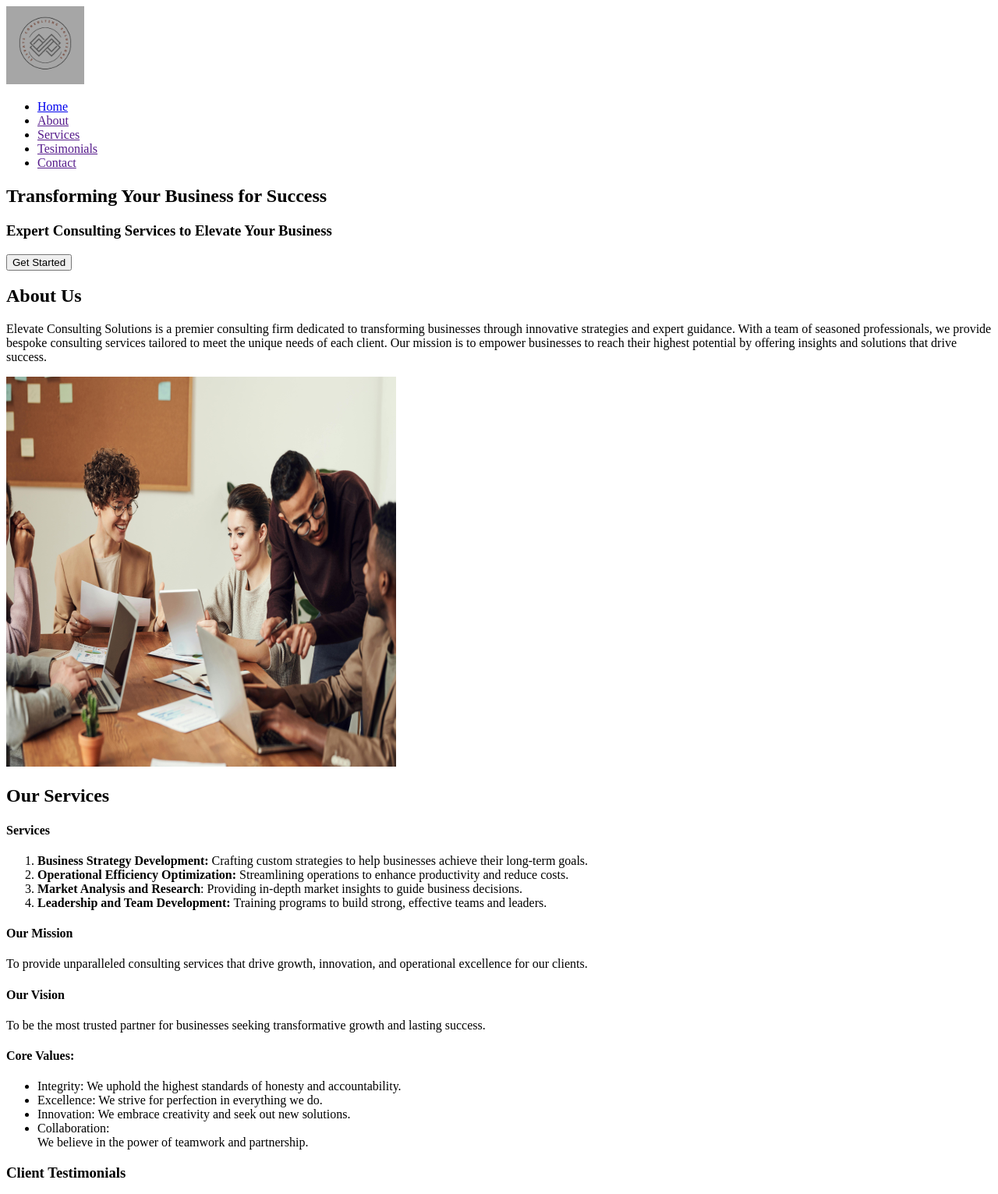
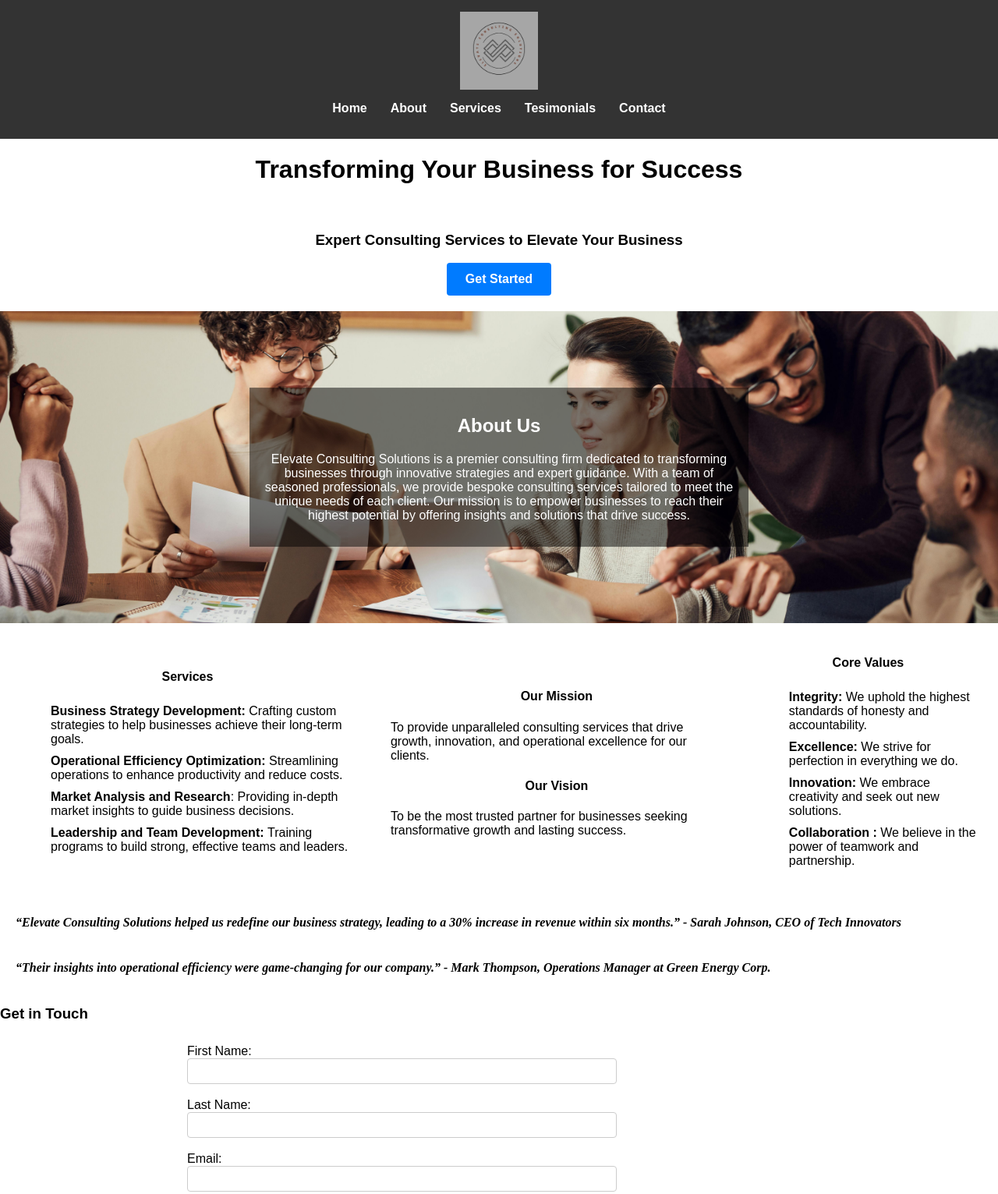
Before and after one commit to malusiT/Elevate-Consulting-Solutions-Webpage, a plain HTML site: page index.html in a window 1280 px wide. Shown: the top 1531 px of the page at 78% size. Drawn offline with Linux system fonts and the light colour scheme.

Commit message:
styled the Css

```diff
--- /dev/null
+++ b/css/style.css
@@ -0,0 +1,207 @@
+body {
+    font-family: Arial, sans-serif;
+    margin: 0;
+    padding: 0;
+}
+header {
+    background-color: #333;
+    color: #fff;
+    padding: 15px 0;
+    text-align: center;
+}
+#logo-image {
+    width: 100px;
+    height: 100px;
+    display: block;
+    margin: 0 auto;
+}
+nav {
+    margin: 15px 0;
+}
+nav ul {
+    list-style-type: none;
+    padding: 0;
+    margin: 0;
+    display: flex;
+    justify-content: center;
+}
+nav ul li {
+    margin: 0 15px;
+}
+nav ul li a {
+    color: #fff;
+    text-decoration: none;
+    font-weight: bold;
+}
+nav ul li a:hover {
+    color: #ccc;
+}
+h1, h2, h4{
+    text-align: center;
+    /* position: relative; */
+}
+article{
+    padding: 20px;
+}
+
+#hero-section{
+    display: flex;
+    flex-direction: row;
+    justify-content: center;
+    align-content: center;
+}
+
+.formal-button {
+    display: block; /* Change display to block to center using margin */
+    margin: 0 auto; /* Center horizontally */
+    padding: 12px 24px;
+    font-size: 16px;
+    font-weight: bold;
+    color: #fff;
+    background-color: #007bff;
+    border: none;
+    border-radius: 4px;
+    text-decoration: none;
+    cursor: pointer;
+    transition: background-color 0.3s ease;
+}
+
+.formal-button:hover {
+    background-color: #0056b3;
+}
+
+
+.container {
+    position: relative;
+    height: 400px; /* Set a height for the container */
+    background-image: url("../images/pexels-fauxels-3184360.jpg"); /* Adjust path as per your folder structure */
+    background-size: cover;
+    background-position: center center;
+    background-repeat: no-repeat;
+    display: flex;
+    align-items: center;
+    justify-content: center;
+    text-align: center;
+    color: white;
+    /* font-size: 24px; */
+    /* font-weight: bold; */
+}
+.text-overlay {
+    position: absolute;
+    top: 50%; /* Adjust vertically as needed */
+    left: 50%; /* Adjust horizontally as needed */
+    transform: translate(-50%, -50%);
+    background-color: rgba(0, 0, 0, 0.5); /* Semi-transparent background for better readability */
+    padding: 15px;
+}
+
+
+#our-services{
+    display: flex;
+    flex-direction: row;
+    align-items: center;
+    justify-content: space-between;
+
+}
+#our-services ol{
+    list-style-type: none;
+}
+
+#our-services ol li {
+    text-decoration: none;
+    padding: 5px;
+}
+
+#our-services ul{
+    list-style-type: none;
+}
+#our-services ul li{
+    padding: 5px;
+}
+#testimonials{
+    font-weight: bold;
+    font-style: italic;
+    font-family: 'Times New Roman', Times, serif;
+}
+
+.contact-container {
+    display: grid;
+    grid-template-columns: 2fr 1fr; /* Two columns with equal width */
+    max-width: 800px; /* Adjust max width as needed */
+    margin: 0 auto; /* Center the grid container horizontally */
+    padding: 10px; /* Padding around the grid container */
+}
+
+.contact-container h3 {
+    grid-column: 1 / -1; /* Span across all columns */
+    text-align: center; /* Center align the heading */
+}
+
+.contact-container form {
+    display: grid;
+    /* gap: 10px; */
+}
+
+.contact-container label {
+    text-align: left; /* Align labels to the right */
+}
+
+.contact-container input,
+.contact-container textarea {
+    width: 100%;
+    padding: 8px;
+    border: 1px solid #ccc;
+    border-radius: 4px;
+}
+
+.contact-container textarea {
+    height: 100px;
+    resize: vertical; /* Allow vertical resizing of textarea */
+}
+
+.formal-button {
+    display: block;
+    margin: 0 auto; /* Center the button horizontally */
+    padding: 12px 24px;
+    font-size: 16px;
+    font-weight: bold;
+    color: #fff;
+    background-color: #007bff;
+    border: none;
+    border-radius: 4px;
+    text-decoration: none;
+    cursor: pointer;
+    transition: background-color 0.3s ease;
+}
+
+.formal-button:hover {
+    background-color: #0056b3;
+}
+
+
+footer {
+    margin: 15px 0;
+    color: #fff;
+    background-color: #333;
+    padding-top: 10px;
+}
+footer ul {
+    list-style-type: none;
+    padding: 0;
+    margin: 0;
+    display: flex;
+    justify-content: space-between;
+}
+footer ul li {
+    margin: 0 15px;
+
+}
+footer ul li a {
+    color: #fff;
+    text-decoration: none;
+    font-weight: bold;
+}
+#social-media{
+    display: flex;
+    justify-content: space-evenly;
+}
--- a/index.html
+++ b/index.html
@@ -20,36 +20,44 @@
     <meta name="referrer" content="no-referrer-when-downgrade">
 
     <link rel="stylesheet" href="https://cdnjs.cloudflare.com/ajax/libs/font-awesome/4.7.0/css/font-awesome.min.css">
+    <link rel="stylesheet" href="https://maxcdn.bootstrapcdn.com/bootstrap/3.3.7/css/bootstrap.min.css" integrity="sha384-BVYiiSIFeK1dGmJRAkycuHAHRg32OmUcww7on3RYdg4Va+PmSTsz/K68vbdEjh4u" crossorigin="anonymous"/>
     <link rel="stylesheet" href="css/media.css">
+    <link rel="stylesheet" href="css/style.css">
     <title>Elevate Consulting Solutions</title>
 </head>
 <body>
     <header>
-        <img width="100" height="100" src="images\Elevate-consulting-solutions.png" alt="Elevate-consulting-solutions-logo" id="logo-image">
-        <nav>
+        <img width="50" height="50" src="images\Elevate-consulting-solutions.png" alt="Elevate-consulting-solutions-logo" id="logo-image">
+        <nav class="text-center">
             <ul>
                 <li><a href="#main-page">Home</a></li>
-                <li><a href="">About</a></li>
-                <li><a href="">Services</a></li>
-                <li><a href="">Tesimonials</a></li>
-                <li><a href="">Contact</a></li>
+                <li><a href="#about-us">About</a></li>
+                <li><a href="#our-service">Services</a></li>
+                <li><a href="#testimonials">Tesimonials</a></li>
+                <li><a href="#Contact-us">Contact</a></li>
             </ul>
         </nav>
     </header>
     <main id="main-page">
+        <h1>Transforming Your Business for Success</h1>
         <section id="hero-section">
-            <h1>Transforming Your Business for Success</h1>
+            <article>
                 <h3>Expert Consulting Services to Elevate Your Business</h3>
-            <button id="start-btn">Get Started</button><!--Should scroll to contact section-->
+                <button id="start-btn" class="formal-button ">Get Started</button><!--Should scroll to contact section-->
+            </article>
         </section>
         <section id="about-us">
+            <div class="container">
+                <div class="text-overlay">
                     <h2>About Us</h2>
                 <p>Elevate Consulting Solutions is a premier consulting firm dedicated to transforming businesses through innovative strategies and expert guidance. With a team of seasoned professionals, we provide bespoke consulting services tailored to meet the unique needs of each client. Our mission is to empower businesses to reach their highest potential by offering insights and solutions that drive success.</p>
-            <img style="display: flex;align-items: center;" width="500" height="500" src="images\pexels-fauxels-3184360.jpg" alt="Elevate solutions team working as a team">
+                <!-- <img style="display: flex;align-items: center;" width="500" height="500" src="images\pexels-fauxels-3184360.jpg" alt="Elevate solutions team working as a team" class="image-center"> -->
+                </div>
+            </div>
         </section>
         <section id="our-services">
-            <h2>Our Services</h2>
             <div id="list" class="Services-list">
+                <article>
                     <h4>Services</h4>
                     <ol>
                         <li><b>Business Strategy Development: </b>Crafting custom strategies to help businesses achieve their long-term goals.</li>
@@ -57,6 +65,7 @@
                         <li><b>Market Analysis and Research</b>: Providing in-depth market insights to guide business decisions.</li>
                         <li><b>Leadership and Team Development: </b>Training programs to build strong, effective teams and leaders.</li>
                     </ol>
+                </article>
             </div>
             <div class="Services-list">
                 <article>
@@ -68,23 +77,24 @@
             </div>
             <div>
                 <article>
-                    <h4>Core Values:</h4>
-                        <ul>
-                            <li>Integrity: We uphold the highest standards of honesty and accountability.</li>
-                            <li>Excellence: We strive for perfection in everything we do.</li>
-                            <li>Innovation: We embrace creativity and seek out new solutions.</li>
-                            <li>Collaboration:</li> We believe in the power of teamwork and partnership.</li>
-                        </ul>
+                    <h4>Core Values</h4>
+                        <ol>
+                            <li><b>Integrity: </b> We uphold the highest standards of honesty and accountability.</li>
+                            <li><b>Excellence: </b> We strive for perfection in everything we do.</li>
+                            <li><b>Innovation: </b> We embrace creativity and seek out new solutions.</li>
+                            <li><b>Collaboration :</b> We believe in the power of teamwork and partnership.</li>
+                        </ol>
                 </article>
             </div>
         </section>
         <section id="testimonials">
-            <h3>Client Testimonials</h3>
             <article class="testimonials"><q>Elevate Consulting Solutions helped us redefine our business strategy, leading to a 30% increase in revenue within six months.</q> - Sarah Johnson, CEO of Tech Innovators</article>
             <article class="testimonials"><q>Their insights into operational efficiency were game-changing for our company.</q> - Mark Thompson, Operations Manager at Green Energy Corp.</article>
         </section>
         <section id="Contact-us">
             <h3>Get in Touch</h3>
+            <div class="contact-container">
+            <!-- <div>Our friendly consultants are on standby to have a chat with you.</div> -->
                 <form action="submit">
                     <label for="fname">First Name: </label>
                     <input type="text" id="fname" name="fname"><br>
@@ -96,15 +106,18 @@
                     <input type="number" name="c-number" id="c-number" required><br>
                     <label for="message">Message: </label>
                     <textarea placeholder="How can we help you?" id="message"></textarea>
+                    <br>
+                    <button class="formal-button">Submit</button>
                 </form>
+            </div>
         </section>
     <footer>
         <section>
             <ul>
-                <li><b>Phone:</b>(555) 123-4567</li>
+                <li><b>Phone: </b><a href="5551234567">(555)123-4567</a></li>
                 <li><b>Email:</b><a href="info@elevateconsulting.com"></a>info@elevateconsulting.com</li>
-                <li><b>Address:</b><address>123 Business Drive<br> Suite 400<br> Metropolis<br> NY 10001</address></li>
                 <li><b>Website: </b><a href="www.elevateconsulting.com">www.elevateconsulting.com</a></li>
+                <li><address>123 Business Drive<br> Suite 400<br> Metropolis<br> NY 10001</address></li>
             </ul>
             <div id="social-media">
 
@@ -114,8 +127,8 @@
                 <a href="#" class="fa fa-linkedin"><img width="32" height="32" src="images/linkedin.png" alt="linkedin icon"></a>
                 <a href="#" class="fa fa-youtube"><img width="32" height="32" src="images/youtube.png" alt="youtube icon"></a>
                 <a href="#" class="fa fa-instagram"><img width="32" height="32" src="images/instagram.png" alt="instagram icon"></a>
+            </div>
             <p>&copy; 2024 Elevate Consulting Solutions. All rights reserved.</p>
-            </div>
         </section>
     </footer>
     </main>
```
Also changed, not shown: css/styles.css (deleted). Lines whose indentation alone changed are shown as unchanged.
